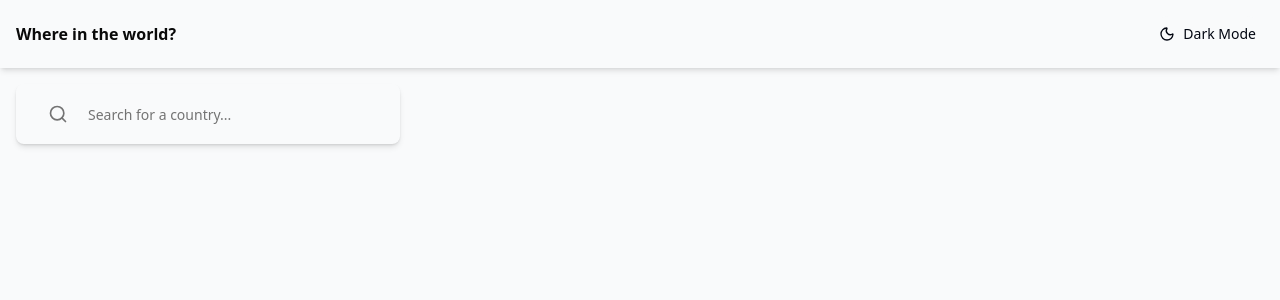
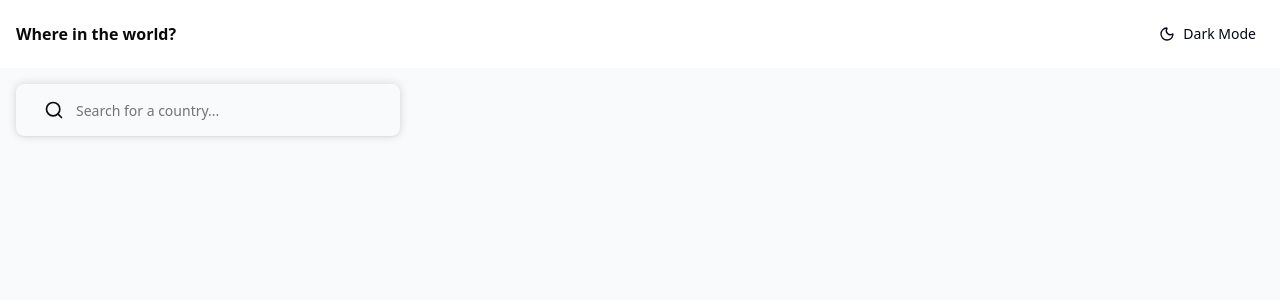
Before and after one commit to Psalmoking/rest-countries, a React (Vite) app: page / in a window 1280 px wide. Shown: the top 300 px of the page. Built offline with nearby package versions, Linux system fonts and the light colour scheme.

Commit message:
fix: prevent crash on search focus

```diff
--- a/src/components/common/SearchBar.tsx
+++ b/src/components/common/SearchBar.tsx
@@ -1,3 +1,25 @@
+// import { Search } from "lucide-react";
+// import { Input } from "../ui/input";
+
+// interface SearchBarProps {
+//   placeholder?: string;
+// }
+
+// const SearchBar = ({ placeholder }: SearchBarProps) => {
+//   return (
+//     <div className="relative w-full max-w-sm shadow-md rounded-md flex items-center">
+//       <Search className="absolute left-8 h-5 w-5 text-muted-foreground" />
+//       <Input
+//         type="search"
+//         placeholder={placeholder ?? "Search..."}
+//         className="pl-18 text-sm border-none h-15"
+//       />
+//     </div>
+//   );
+// };
+
+// export default SearchBar;
+
 import { Search } from "lucide-react";
 import { Input } from "../ui/input";
 
@@ -7,12 +29,12 @@ interface SearchBarProps {
 
 const SearchBar = ({ placeholder }: SearchBarProps) => {
   return (
-    <div className="relative w-full max-w-sm shadow-md rounded-md flex items-center">
-      <Search className="absolute left-8 h-5 w-5 text-muted-foreground" />
+    <div className="relative w-full max-w-sm shadow-[0_0_10px_rgba(0,0,0,0.15)] rounded-md flex items-center">
+      <Search className="absolute left-7 h-5 w-5" />
       <Input
         type="search"
         placeholder={placeholder ?? "Search..."}
-        className="pl-18 text-sm border-none h-15"
+        className="pl-15 text-sm h-13 border-none outline-none"
       />
     </div>
   );
--- a/src/components/layout/AppLayout.tsx
+++ b/src/components/layout/AppLayout.tsx
@@ -14,7 +14,7 @@ const AppLayout = () => {
 
   return (
     <>
-      <header className="flex items-center justify-between p-4 shadow-md bg-gray-50 dark:bg-[hsl(209,23%,22%)]">
+      <header className="flex items-center justify-between p-4 shadow-md bg-white dark:bg-[hsl(209,23%,22%)]">
         <h4>Where in the world?</h4>
         <Button
           onClick={toggleTheme}
@@ -30,9 +30,9 @@ const AppLayout = () => {
           </div>
         </Button>
       </header>
-      <body className="bg-gray-50 dark:bg-[hsl(207,26%,17%)]">
+      <main className="bg-gray-50 h-[calc(100dvh-4.5rem)] dark:bg-[hsl(207,26%,17%)]">
         <Outlet />
-      </body>
+      </main>
     </>
   );
 };
```
